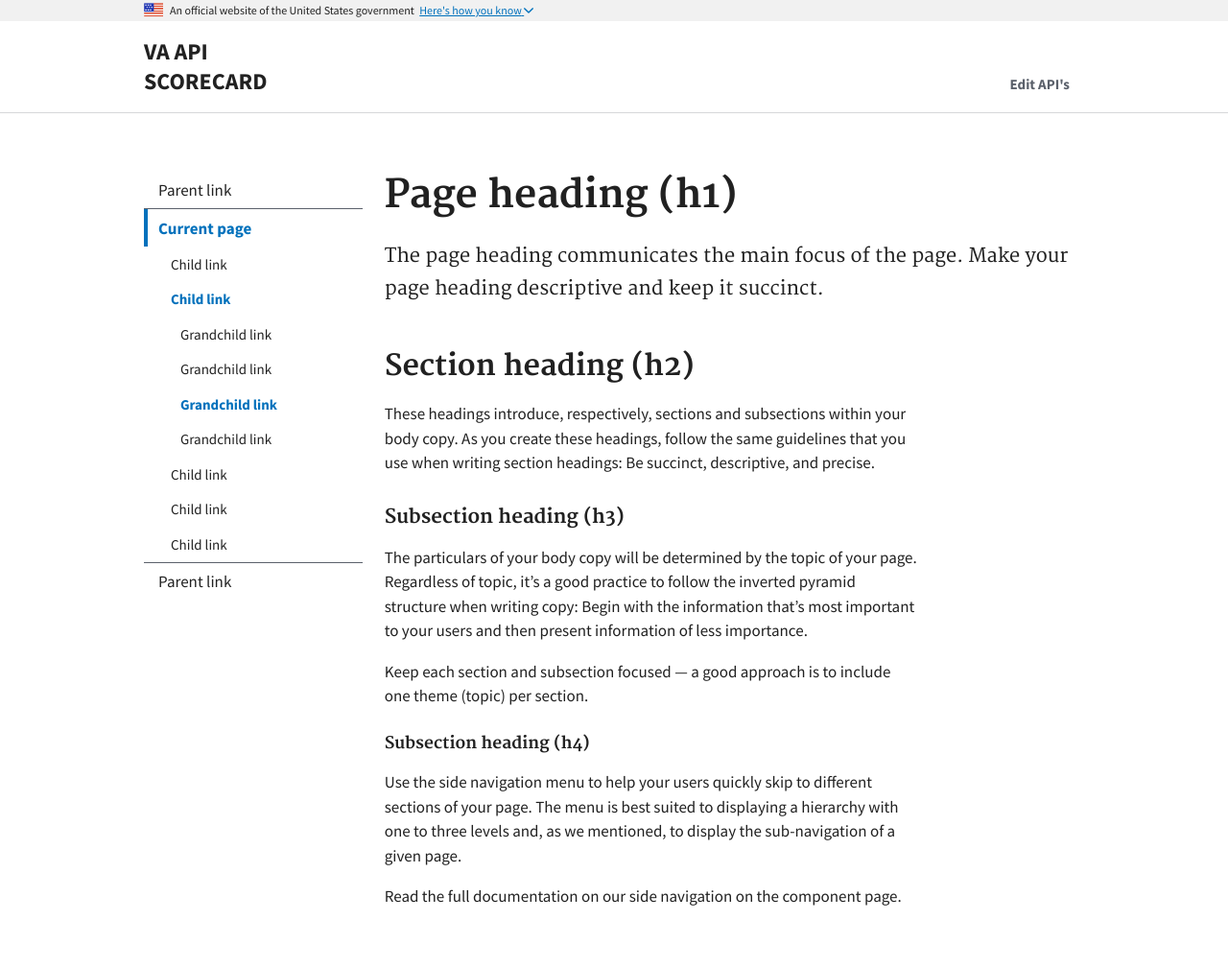
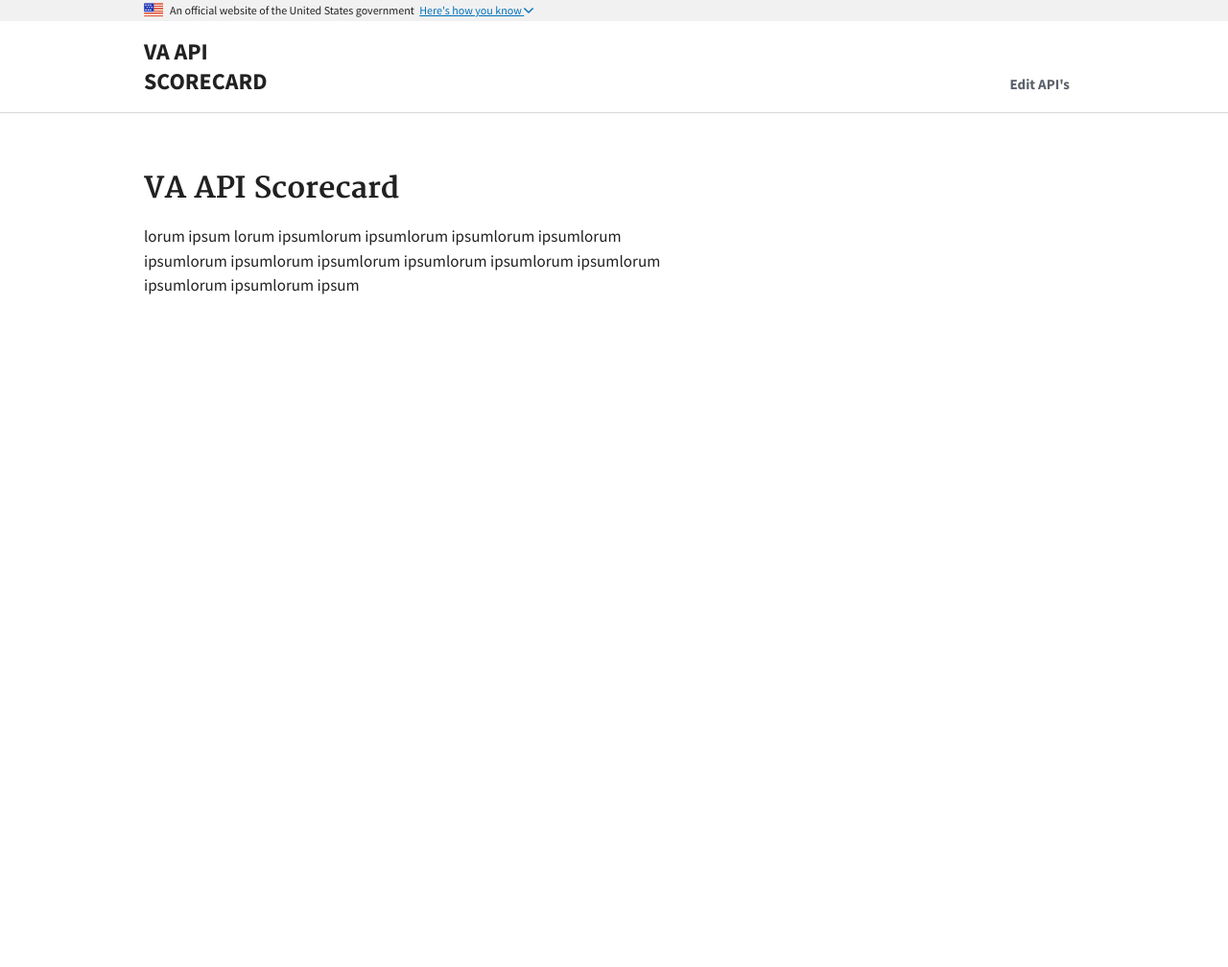
Before and after one commit to department-of-veterans-affairs/va-api-scorecard, a Jekyll site: the page built from index.md, in a window 1280 px wide. Shown: the whole page at 96% size. Built offline with Jekyll 4.4.1, drawn with Linux system fonts in a browser that asks for light colours; a script that is not in the unit is left out; our own code applies the rules of GitHub Pages for plain Markdown files; after the commit the page ends 900 px from its top, so only the background shows below that.

Commit message:
Removed extra nav

```diff
--- a/_layouts/documentation.html
+++ b/_layouts/documentation.html
@@ -1,12 +1,8 @@
 <!DOCTYPE html>
 <html lang="{{ page.lang | default: site.lang | default: "en" }}">
-
 {%- include head.html -%}
-
 <body>
   <a class="usa-skipnav" href="#main-content">Skip to main content</a>
-
-
   <section class="usa-banner">
     <div class="usa-accordion">
       <header class="usa-banner-header">
@@ -45,140 +41,9 @@
   </section>
   {%- include header.html -%}
   <div class="usa-overlay"></div>
-
-
-
-
   <main class="usa-grid usa-section usa-content usa-layout-docs" id="main-content">
-      <aside class="usa-width-one-fourth usa-layout-docs-sidenav">
-
-
-    <nav>
-      <ul class="usa-sidenav-list">
-
-
-      <li>
-        <a href="">
-          Parent link
-        </a>
-
-      </li>
-
-      <li>
-        <a href="" class="usa-current">
-          Current page
-        </a>
-
-        <ul class="usa-sidenav-sub_list">
-
-
-      <li>
-        <a href="">
-          Child link
-        </a>
-
-      </li>
-
-      <li>
-        <a href="" class="usa-current">
-          Child link
-        </a>
-
-        <ul class="usa-sidenav-sub_list">
-
-
-      <li>
-        <a href="">
-          Grandchild link
-        </a>
-
-      </li>
-
-      <li>
-        <a href="">
-          Grandchild link
-        </a>
-
-      </li>
-
-      <li>
-        <a href="" class="usa-current">
-          Grandchild link
-        </a>
-
-      </li>
-
-      <li>
-        <a href="">
-          Grandchild link
-        </a>
-
-      </li>
-
-
-        </ul>
-
-      </li>
-
-      <li>
-        <a href="">
-          Child link
-        </a>
-
-      </li>
-
-      <li>
-        <a href="">
-          Child link
-        </a>
-
-      </li>
-
-      <li>
-        <a href="">
-          Child link
-        </a>
-
-      </li>
-
-
-        </ul>
-
-      </li>
-
-      <li>
-        <a href="">
-          Parent link
-        </a>
-
-      </li>
-
-
-      </ul>
-    </nav>
-
-      </aside>
-
     <div class="usa-width-three-fourths usa-layout-docs-main_content">
-        <h1>Page heading (h1)</h1>
-
-        <p class="usa-font-lead">The page heading communicates the main focus of the page. Make your page heading descriptive and keep it succinct.</p>
-
-        <h2 id="section-heading-h2">Section heading (h2)</h2>
-
-        <p>These headings introduce, respectively, sections and subsections within your body copy. As you create these headings, follow the same guidelines that you use when writing section headings: Be succinct, descriptive, and precise.</p>
-
-        <h3 id="section-heading-h3">Subsection heading (h3)</h3>
-
-        <p>The particulars of your body copy will be determined by the topic of your page. Regardless of topic, it’s a good practice to follow the inverted pyramid structure when writing copy: Begin with the information that’s most important to your users and then present information of less importance.</p>
-
-        <p>Keep each section and subsection focused — a good approach is to include one theme (topic) per section.</p>
-
-        <h4 id="section-heading-h4">Subsection heading (h4)</h4>
-
-        <p>Use the side navigation menu to help your users quickly skip to different sections of your page. The menu is best suited to displaying a hierarchy with one to three levels and, as we mentioned, to display the sub-navigation of a given page.</p>
-
-        <p>Read the full documentation on our side navigation on the component page.</p>
+      {{ content }}
     </div>
   </main>
 </body>
--- a/index.md
+++ b/index.md
@@ -4,3 +4,6 @@
 
 layout: documentation
 ---
+## VA API Scorecard
+
+lorum ipsum lorum ipsumlorum ipsumlorum ipsumlorum ipsumlorum ipsumlorum ipsumlorum ipsumlorum ipsumlorum ipsumlorum ipsumlorum ipsumlorum ipsumlorum ipsum
```
Lines whose indentation alone changed are shown as unchanged.
